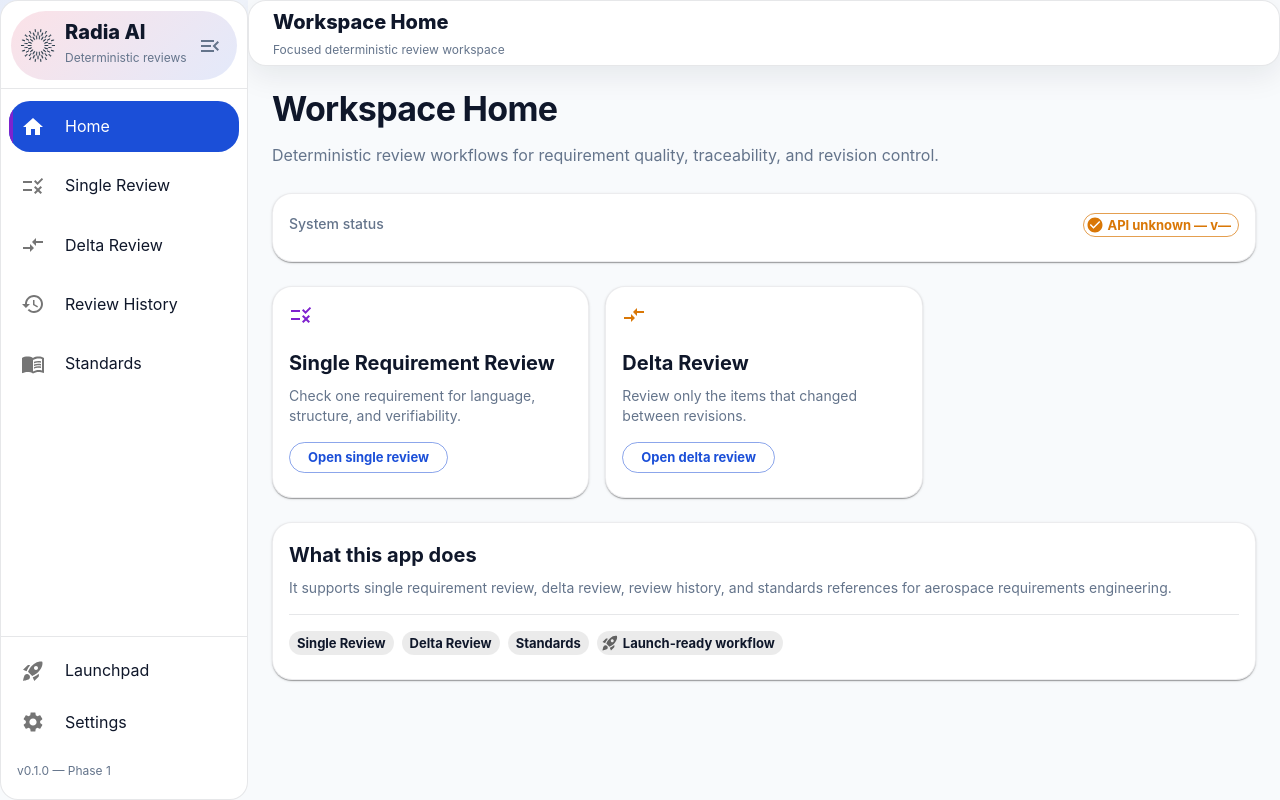
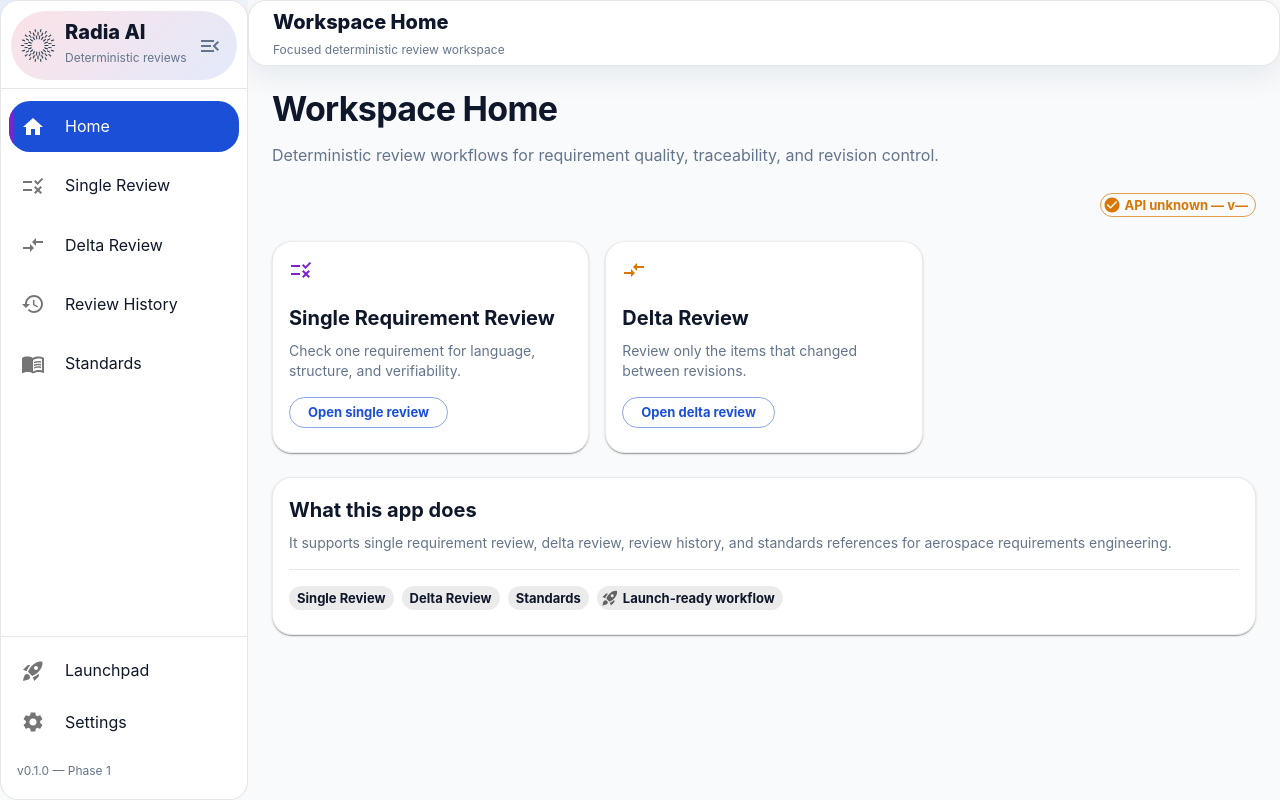
Before and after one commit to snehaaaraj/RadiaAI, a React (Vite) app in the folder frontend/: page /workspace in a window 1280 px wide. Built offline with nearby package versions, Linux system fonts and the light colour scheme; no server answers.

Commit message:
Agent host session 698fd404-c45b-466f-9863-522e27fc8672 - turn 12

```diff
--- a/frontend/src/pages/Home.tsx
+++ b/frontend/src/pages/Home.tsx
@@ -62,13 +62,7 @@ export default function Home() {
         animate={reduceMotion ? {} : { opacity: 1, y: 0 }}
         transition={{ duration: 0.24, ease: 'easeOut', delay: 0.06 }}
       >
-        <Card>
-          <CardContent>
-            <Box display="flex" alignItems="center" justifyContent="space-between" gap={2}>
-              <Typography variant="subtitle2" color="text.secondary">
-                System status
-              </Typography>
-              <Box>
+        <Box display="flex" justifyContent="flex-end">
           {isLoading ? (
             <Chip label="Checking..." size="small" />
           ) : (
@@ -81,9 +75,6 @@ export default function Home() {
             />
           )}
         </Box>
-            </Box>
-          </CardContent>
-        </Card>
       </motion.div>
 
       <Grid container spacing={2}>
```
Lines whose indentation alone changed are shown as unchanged.
